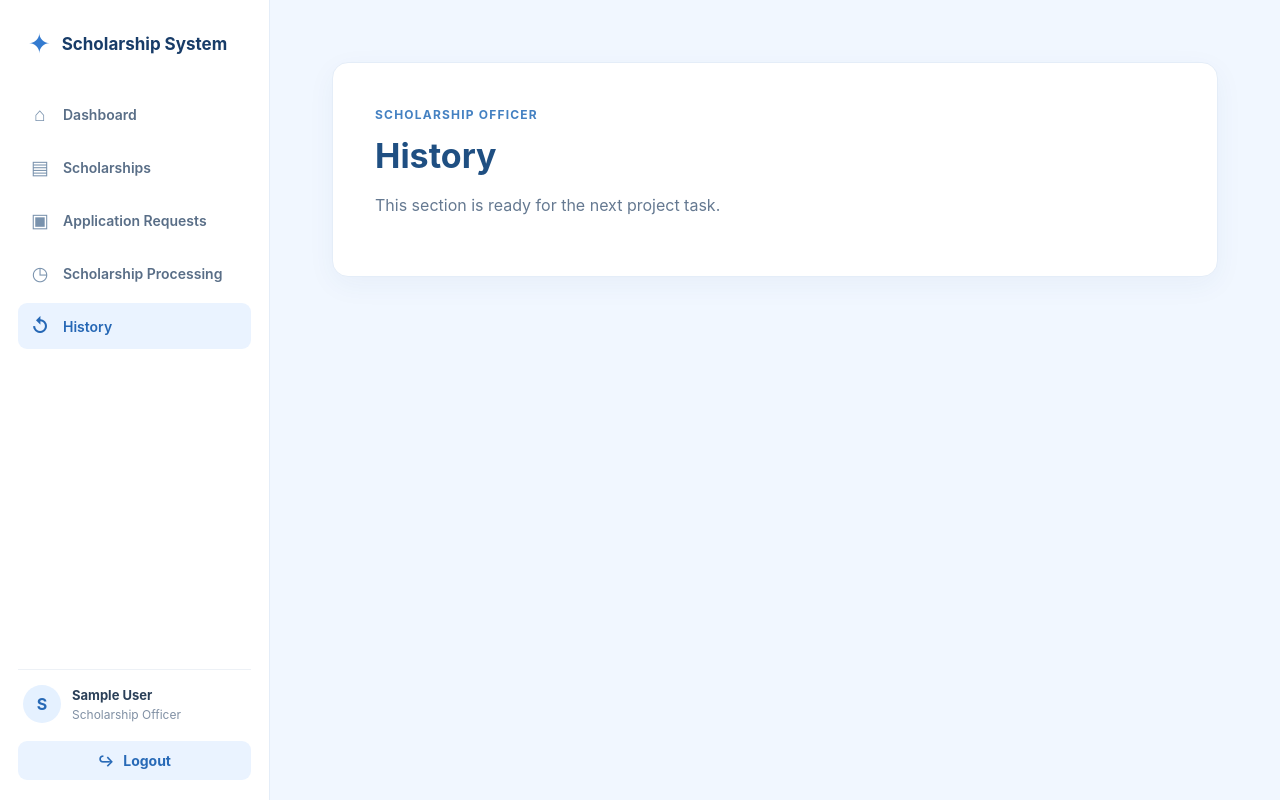
After one commit to omkarbiradar121/Scholarship_Application_System, a Flask app: page /admin/history in a window 1280 px wide. The commit adds this page. Run offline with Flask 3, Linux system fonts and the light colour scheme; the visitor is signed in with stand-in values (Sample User, id 1).

Commit message:
Complete Task 5 - Navigation and Role Protection

```diff
--- a/app.py
+++ b/app.py
@@ -9,6 +9,8 @@ from controllers.main_controller import main
 from controllers.db_controller import db_bp
 from controllers.auth_controller import auth
 from controllers.dashboard_controller import dashboard_bp
+from controllers.admin_controller import admin_bp
+from controllers.student_controller import student_bp
 
 load_dotenv()
 
@@ -42,7 +44,9 @@ app.register_blueprint(db_bp)
 app.register_blueprint(auth)
 
 app.register_blueprint(dashboard_bp)
+app.register_blueprint(admin_bp)
+app.register_blueprint(student_bp)
 
 
 if __name__ == "__main__":
-    app.run(port=int(os.getenv("PORT", "5001")))
+    app.run(port=int(os.getenv("PORT", "5001")), debug=True)
--- /dev/null
+++ b/controllers/admin_controller.py
@@ -0,0 +1,49 @@
+from flask import Blueprint, render_template
+
+from controllers.auth_helpers import admin_required
+
+admin_bp = Blueprint("admin", __name__)
+
+
+@admin_bp.route("/admin/scholarships")
+@admin_required
+def scholarships():
+    return render_template(
+        "admin_placeholder.html",
+        page_id="admin-scholarships-page",
+        page_title="Scholarships",
+        active_page="scholarships",
+    )
+
+
+@admin_bp.route("/admin/application-requests")
+@admin_required
+def application_requests():
+    return render_template(
+        "admin_placeholder.html",
+        page_id="admin-application-requests-page",
+        page_title="Application Requests",
+        active_page="application-requests",
+    )
+
+
+@admin_bp.route("/admin/scholarship-processing")
+@admin_required
+def scholarship_processing():
+    return render_template(
+        "admin_placeholder.html",
+        page_id="admin-scholarship-processing-page",
+        page_title="Scholarship Processing",
+        active_page="scholarship-processing",
+    )
+
+
+@admin_bp.route("/admin/history")
+@admin_required
+def history():
+    return render_template(
+        "admin_placeholder.html",
+        page_id="admin-history-page",
+        page_title="History",
+        active_page="history",
+    )
--- a/controllers/auth_helpers.py
+++ b/controllers/auth_helpers.py
@@ -1,36 +1,62 @@
 from functools import wraps
-from flask import session, redirect, url_for
+
+from flask import redirect, session, url_for
+
+
+def is_logged_in():
+    return "user_id" in session
+
+
+def is_scholarship_officer():
+    return session.get("role") == "Scholarship Officer"
+
+
+def is_student():
+    return session.get("role") == "Student"
 
 
 def login_required(view):
     @wraps(view)
     def wrapped_view(*args, **kwargs):
-        if "user_id" not in session:
+        if not is_logged_in():
             return redirect(url_for("auth.login"))
+        return view(*args, **kwargs)
 
+    return wrapped_view
+
+
+def admin_required(view):
+    @wraps(view)
+    def wrapped_view(*args, **kwargs):
+        if not is_logged_in():
+            return redirect(url_for("auth.login"))
+        if is_student():
+            return redirect(url_for("dashboard.student_dashboard"))
+        if not is_scholarship_officer():
+            return redirect(url_for("auth.login"))
+        return view(*args, **kwargs)
+
+    return wrapped_view
+
+
+def student_required(view):
+    @wraps(view)
+    def wrapped_view(*args, **kwargs):
+        if not is_logged_in():
+            return redirect(url_for("auth.login"))
+        if is_scholarship_officer():
+            return redirect(url_for("dashboard.admin_dashboard"))
+        if not is_student():
+            return redirect(url_for("auth.login"))
         return view(*args, **kwargs)
 
     return wrapped_view
 
 
 def role_required(role):
-    def decorator(view):
-        @wraps(view)
-        def wrapped_view(*args, **kwargs):
-            if "user_id" not in session:
-                return redirect(url_for("auth.login"))
-
-            if session.get("role") != role:
-                if session.get("role") == "Student":
-                    return redirect(url_for("dashboard.student_dashboard"))
-
-                if session.get("role") == "Scholarship Officer":
-                    return redirect(url_for("dashboard.admin_dashboard"))
-
-                return redirect(url_for("auth.login"))
-
-            return view(*args, **kwargs)
-
-        return wrapped_view
-
-    return decorator
+    """Compatibility wrapper for existing routes while they migrate to named guards."""
+    if role == "Scholarship Officer":
+        return admin_required
+    if role == "Student":
+        return student_required
+    raise ValueError(f"Unsupported role: {role}")
--- a/controllers/dashboard_controller.py
+++ b/controllers/dashboard_controller.py
@@ -1,16 +1,16 @@
 from flask import Blueprint, render_template
-from controllers.auth_helpers import role_required
+from controllers.auth_helpers import admin_required, student_required
 
 dashboard_bp = Blueprint("dashboard", __name__)
 
 
 @dashboard_bp.route("/admin/dashboard")
-@role_required("Scholarship Officer")
+@admin_required
 def admin_dashboard():
     return render_template("admin_dashboard.html")
 
 
 @dashboard_bp.route("/student/dashboard")
-@role_required("Student")
+@student_required
 def student_dashboard():
     return render_template("student_dashboard.html")
--- a/static/css/dashboard.css
+++ b/static/css/dashboard.css
@@ -1,50 +1,71 @@
-* {
-    box-sizing: border-box;
+:root {
+    font-family: Inter, "Segoe UI", Arial, sans-serif;
+    color: #1d3554;
+    background: #f1f7ff;
+    font-synthesis: none;
 }
 
-body {
-    margin: 0;
+* { box-sizing: border-box; }
+body { margin: 0; min-height: 100vh; }
+.dashboard-shell { display: flex; background: #f1f7ff; }
+.sidebar {
+    width: 270px;
     min-height: 100vh;
+    position: fixed;
+    inset: 0 auto 0 0;
     display: flex;
-    justify-content: center;
+    flex-direction: column;
+    padding: 28px 18px 20px;
+    background: #fff;
+    border-right: 1px solid #e4edf8;
+}
+.brand {
+    display: flex;
     align-items: center;
-    background: #eaf4ff;
-    font-family: Arial, sans-serif;
+    gap: 11px;
+    padding: 2px 10px 34px;
+    color: #183c68;
+    font-size: 17px;
+    font-weight: 750;
+    text-decoration: none;
+    white-space: nowrap;
 }
+.brand-icon { color: #347bd0; font-size: 27px; line-height: 1; }
+.sidebar nav { width: 100%; }
+.nav-menu { display: flex; flex-direction: column; gap: 7px; margin: 0; padding: 0; list-style: none; }
+.nav-menu a {
+    display: flex;
+    align-items: center;
+    gap: 13px;
+    min-height: 46px;
+    padding: 10px 12px;
+    border-radius: 9px;
+    color: #596e87;
+    font-size: 14px;
+    font-weight: 600;
+    text-decoration: none;
+    transition: background-color .15s ease, color .15s ease;
+}
+.nav-menu a span { width: 20px; color: #7992ad; font-size: 19px; text-align: center; }
+.nav-menu a:hover, .nav-menu a.active { color: #2567b5; background: #eaf3ff; }
+.nav-menu a.active span { color: #2567b5; }
+.sidebar-footer { margin-top: auto; }
+.user-profile { display: flex; align-items: center; gap: 11px; padding: 15px 5px 18px; border-top: 1px solid #edf1f6; }
+.avatar { display: grid; flex: 0 0 38px; width: 38px; height: 38px; place-items: center; border-radius: 50%; color: #2769b6; background: #e5f1ff; font-weight: 700; }
+.user-profile div { display: flex; min-width: 0; flex-direction: column; gap: 4px; }
+.user-profile strong { overflow: hidden; color: #2b4059; font-size: 13px; text-overflow: ellipsis; white-space: nowrap; }
+.user-profile div span { color: #8090a4; font-size: 12px; }
+.logout-link { display: flex; align-items: center; justify-content: center; gap: 9px; width: 100%; padding: 11px 14px; border-radius: 9px; color: #286ab7; background: #eaf3ff; font-size: 14px; font-weight: 650; text-decoration: none; transition: background-color .15s ease; }
+.logout-link:hover { background: #d9eaff; }
+.main-content { width: calc(100% - 270px); min-height: 100vh; margin-left: 270px; padding: clamp(28px, 5vw, 62px); }
+.page-card { max-width: 980px; min-height: 210px; padding: clamp(25px, 4vw, 42px); border: 1px solid #e4edf8; border-radius: 16px; background: #fff; box-shadow: 0 8px 28px rgba(39, 83, 132, .05); }
+.page-card h1 { margin: 0 0 13px; color: #1f4f82; font-size: clamp(25px, 3vw, 34px); }
+.page-card p { max-width: 650px; color: #657991; line-height: 1.65; }
+.page-card .eyebrow { margin: 0 0 10px; color: #4481c2; font-size: 12px; font-weight: 750; letter-spacing: .1em; text-transform: uppercase; }
 
-#admin-dashboard-page,
-#student-dashboard-page {
-    width: 420px;
-    max-width: 90%;
-    background: white;
-    padding: 40px;
-    border-radius: 16px;
-    text-align: center;
-    box-shadow: 0 8px 25px rgba(0, 0, 0, 0.1);
+@media (max-width: 700px) {
+    .sidebar { width: 220px; padding-right: 12px; padding-left: 12px; }
+    .main-content { width: calc(100% - 220px); margin-left: 220px; padding: 24px 16px; }
+    .brand { gap: 7px; padding-right: 4px; padding-left: 6px; font-size: 14px; }
+    .nav-menu a { gap: 8px; padding-right: 7px; padding-left: 8px; font-size: 12px; }
 }
-
-h1 {
-    color: #1f4f8f;
-    margin-bottom: 15px;
-}
-
-p {
-    color: #555;
-    margin-bottom: 25px;
-}
-
-#admin-logout-link,
-#student-logout-link {
-    display: inline-block;
-    padding: 12px 25px;
-    background: #3978c8;
-    color: white;
-    border-radius: 8px;
-    text-decoration: none;
-    font-weight: bold;
-}
-
-#admin-logout-link:hover,
-#student-logout-link:hover {
-    background: #2f66a8;
-}
--- /dev/null
+++ b/templates/admin_base.html
@@ -0,0 +1,28 @@
+<!DOCTYPE html>
+<html lang="en">
+<head>
+    <meta charset="UTF-8">
+    <meta name="viewport" content="width=device-width, initial-scale=1.0">
+    <title>{% block title %}Scholarship System{% endblock %}</title>
+    <link rel="stylesheet" href="{{ url_for('static', filename='css/dashboard.css') }}">
+</head>
+<body class="dashboard-shell">
+    <aside class="sidebar" id="admin-sidebar">
+        <a class="brand" href="{{ url_for('dashboard.admin_dashboard') }}"><span class="brand-icon" aria-hidden="true">✦</span><span>Scholarship System</span></a>
+        <nav id="admin-nav" aria-label="Scholarship Officer navigation">
+            <ul class="nav-menu">
+                <li><a id="nav-admin-dashboard" class="{% if active_page|default('dashboard') == 'dashboard' %}active{% endif %}" href="{{ url_for('dashboard.admin_dashboard') }}"><span>⌂</span>Dashboard</a></li>
+                <li><a id="nav-admin-scholarships" class="{% if active_page|default('') == 'scholarships' %}active{% endif %}" href="{{ url_for('admin.scholarships') }}"><span>▤</span>Scholarships</a></li>
+                <li><a id="nav-admin-application-requests" class="{% if active_page|default('') == 'application-requests' %}active{% endif %}" href="{{ url_for('admin.application_requests') }}"><span>▣</span>Application Requests</a></li>
+                <li><a id="nav-admin-scholarship-processing" class="{% if active_page|default('') == 'scholarship-processing' %}active{% endif %}" href="{{ url_for('admin.scholarship_processing') }}"><span>◷</span>Scholarship Processing</a></li>
+                <li><a id="nav-admin-history" class="{% if active_page|default('') == 'history' %}active{% endif %}" href="{{ url_for('admin.history') }}"><span>↺</span>History</a></li>
+            </ul>
+        </nav>
+        <div class="sidebar-footer">
+            <div class="user-profile"><span class="avatar" aria-hidden="true">{{ session['user_name'][:1]|upper }}</span><div><strong id="admin-user-name">{{ session['user_name'] }}</strong><span>Scholarship Officer</span></div></div>
+            <a id="admin-logout-link" class="logout-link" href="{{ url_for('auth.logout') }}"><span aria-hidden="true">↪</span>Logout</a>
+        </div>
+    </aside>
+    <main class="main-content">{% block content %}{% endblock %}</main>
+</body>
+</html>
--- /dev/null
+++ b/templates/admin_placeholder.html
@@ -0,0 +1,3 @@
+{% extends "admin_base.html" %}
+{% block title %}{{ page_title }} · Scholarship System{% endblock %}
+{% block content %}<section id="{{ page_id }}" class="page-card"><p class="eyebrow">Scholarship Officer</p><h1>{{ page_title }}</h1><p>This section is ready for the next project task.</p></section>{% endblock %}
--- a/templates/login.html
+++ b/templates/login.html
@@ -48,6 +48,7 @@
                     type="password"
                     id="password"
                     name="password"
+                    required
                 >
             </div>
 
--- /dev/null
+++ b/templates/student_placeholder.html
@@ -0,0 +1,3 @@
+{% extends "student_base.html" %}
+{% block title %}{{ page_title }} · Scholarship System{% endblock %}
+{% block content %}<section id="{{ page_id }}" class="page-card"><p class="eyebrow">Student</p><h1>{{ page_title }}</h1><p>This section is ready for the next project task.</p></section>{% endblock %}
```
Also changed, not shown: controllers/auth_controller.py (+2 -6 lines), controllers/student_controller.py (added, +38 -0 lines), templates/admin_dashboard.html (+9 -27 lines), templates/student_base.html (added, +27 -0 lines), templates/student_dashboard.html (+9 -23 lines), requirements.txt (line endings or trailing spaces).
